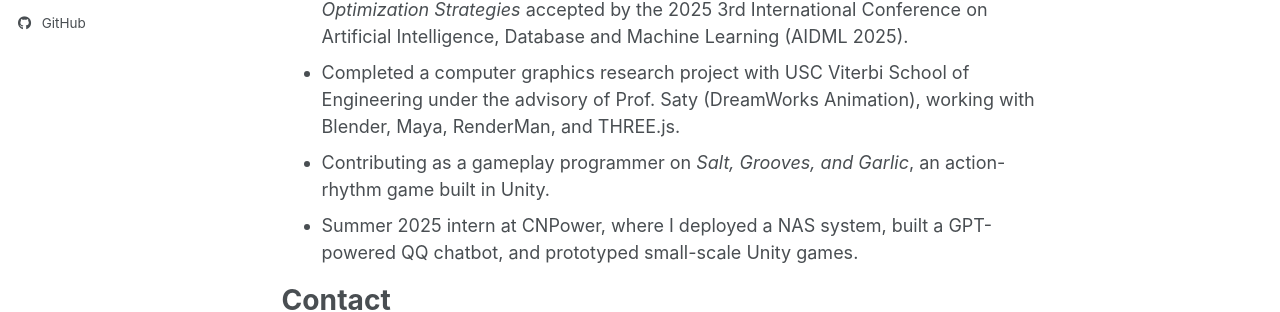
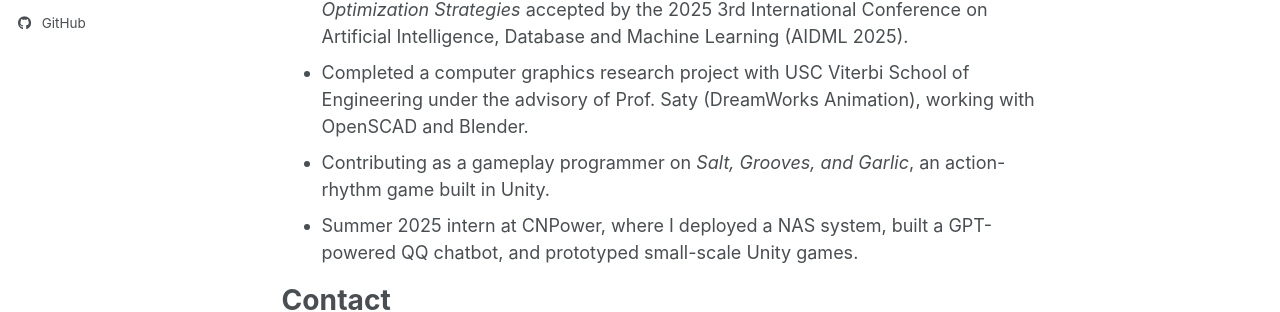
Before and after one commit to egoist-hozumi/Resume, a Jekyll site: the page built from _pages/about.md, in a window 1280 px wide and 1186 px high. Shown: the part 585-897 px from the top of the window. Built offline with Jekyll 4.4.1, drawn with Linux system fonts in a browser that asks for light colours; a script that is not in the unit is left out.

Commit message:
fix: cv problem

```diff
--- a/_pages/about.md
+++ b/_pages/about.md
@@ -18,7 +18,7 @@
 Recent Highlights
 ======
 * Thesis *Towards Efficient LLMs: Analyzing Computational Bottlenecks and Optimization Strategies* accepted by the 2025 3rd International Conference on Artificial Intelligence, Database and Machine Learning (AIDML 2025).
-* Completed a computer graphics research project with USC Viterbi School of Engineering under the advisory of Prof. Saty (DreamWorks Animation), working with Blender, Maya, RenderMan, and THREE.js.
+* Completed a computer graphics research project with USC Viterbi School of Engineering under the advisory of Prof. Saty (DreamWorks Animation), working with OpenSCAD and Blender.
 * Contributing as a gameplay programmer on *Salt, Grooves, and Garlic*, an action-rhythm game built in Unity.
 * Summer 2025 intern at CNPower, where I deployed a NAS system, built a GPT-powered QQ chatbot, and prototyped small-scale Unity games.
 
```
